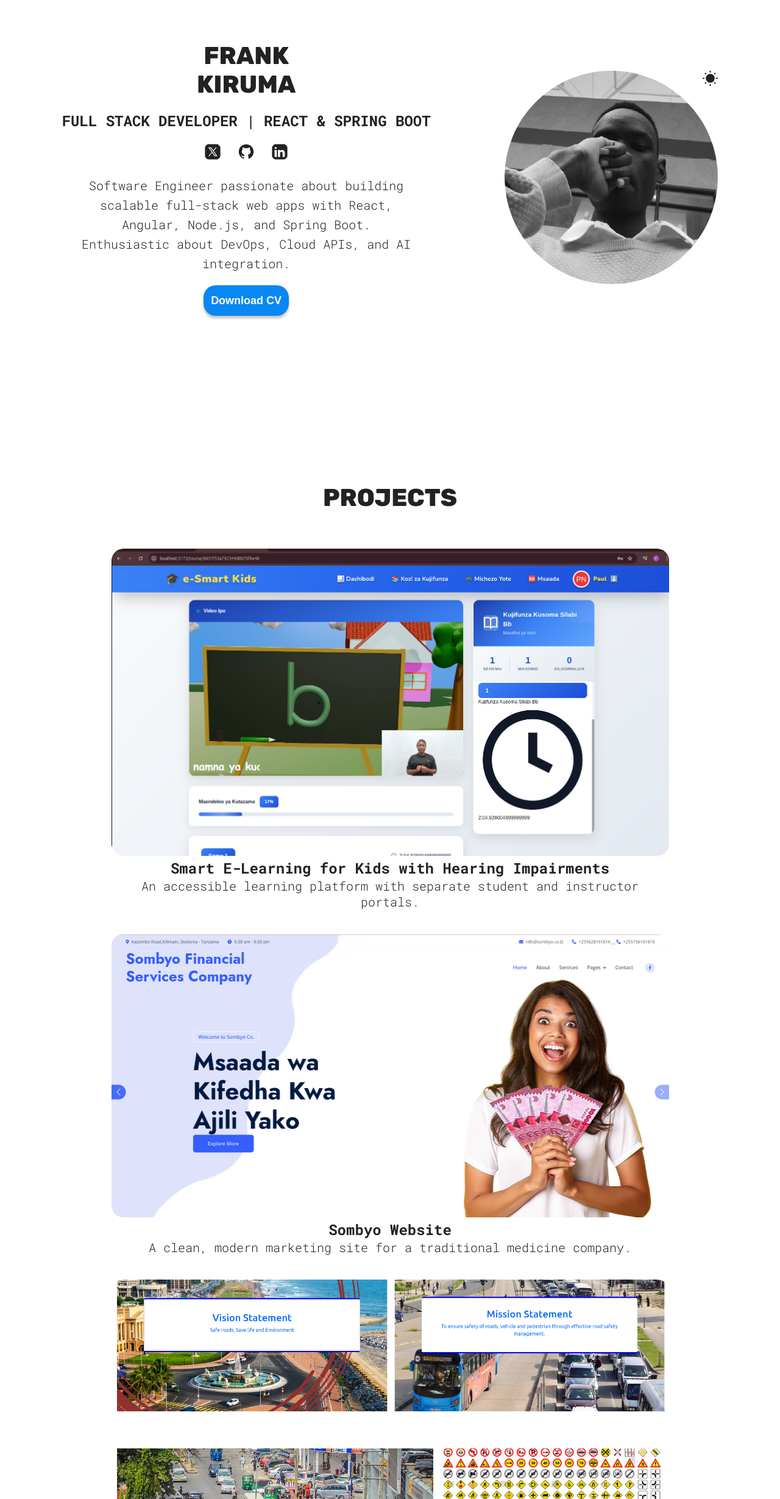
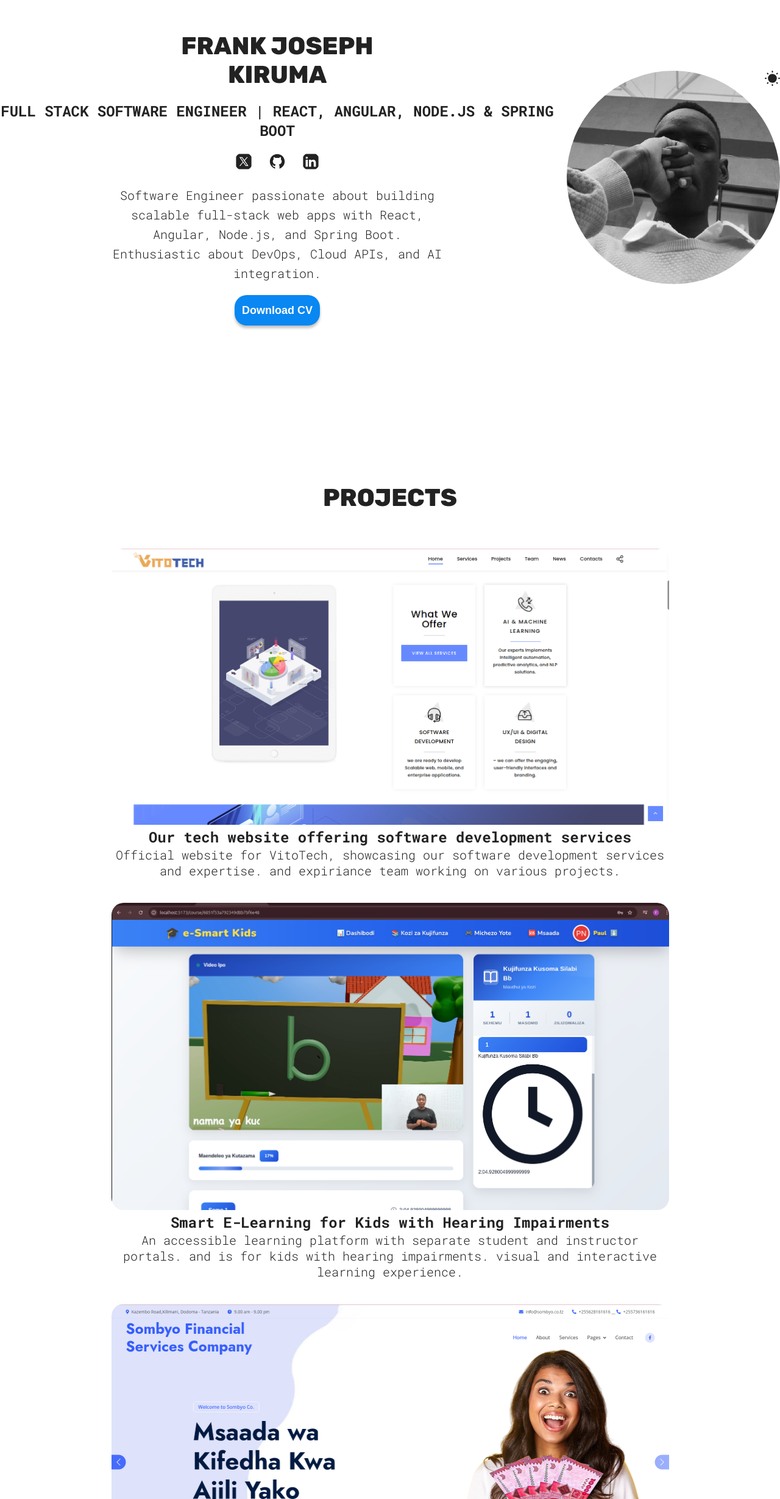
Before and after one commit to kiruma05/kiruma-Portofolio, a React (Vite) app: page / in a window 1280 px wide. Shown: the part 107-2566 px from the top of the page at 61% size. Built offline with nearby package versions, Linux system fonts and the light colour scheme.

Commit message:
Added a image and styling on vitosection

```diff
--- a/src/sections/Hero/Hero.jsx
+++ b/src/sections/Hero/Hero.jsx
@@ -36,11 +36,12 @@ function Hero() {
       </div>
       <div className={styles.info}>
         <h1>
-          Frank
+          Frank Joseph
           <br />
           Kiruma
         </h1>
-        <h2>Full Stack Developer | React & Spring Boot</h2>
+        <h2>Full Stack Software Engineer | React, Angular, Node.js & Spring Boot</h2>
+
         <span>
           <a href="https://twitter.com/kiruma05" target="_blank" rel="noopener noreferrer">
             <img src={twitterIcon} alt="Twitter icon" />
--- a/src/sections/Projects/Projects.jsx
+++ b/src/sections/Projects/Projects.jsx
@@ -2,26 +2,31 @@ import styles from "./ProjectsStyles.module.css";
 import elearning from "../../assets/ekids.png";
 //import elearning2 from "../../assets/loginn.png";
 import sombyo from "../../assets/sombyo.png";
-import vitotech from "../../assets/trac1.png";
+import vitotech from "../../assets/vito.png";
 import roadSystem from "../../assets/trac1.png";
 import animalSystem from "../../assets/narco1.png";
 import ProjectCard from "../../common/ProjectCard";
 
-function Projects() {
+function Projects({ src, images = [], h3, p, link }) {
   return (
     <section id="projects" className={styles.container}>
       <h1 className="sectionTitle">Projects</h1>
       <div className={styles.projectsContainer}>
         <ProjectCard
+          src={vitotech}
+          h3="Our tech website offering software development services"
+          p="Official website for VitoTech, showcasing our software development services and expertise. and expiriance team working on various projects."
+        />
+        <ProjectCard
           src={elearning}
           h3="Smart E-Learning for Kids with Hearing Impairments"
-          p="An accessible learning platform with separate student and instructor portals."
+          p="An accessible learning platform with separate student and instructor portals. and is for kids with hearing impairments. visual and interactive learning experience."
           link="http://64.227.142.90/onboarding"
         />
         <ProjectCard
           src={sombyo}
           h3="Sombyo Website"
-          p="A clean, modern marketing site for a traditional medicine company."
+          p="financial services company offering loans for small business withing the society."
           link="https://www.sombyo.co.tz/"
         />
         <ProjectCard
@@ -42,11 +47,7 @@ function Projects() {
           p="Software for managing animal records and notifications – built at NARCO."
           link="https://github.com/kiruma05/Animal-Management-Sytem"
         />
-        <ProjectCard
-          src={vitotech}
-          h3="Online Pizza Delivery"
-          p="A responsive food ordering system with full cart and checkout flow."
-        />
+
       </div>
     </section>
   );
```
Also changed, not shown: src/assets/vito.png (added).
